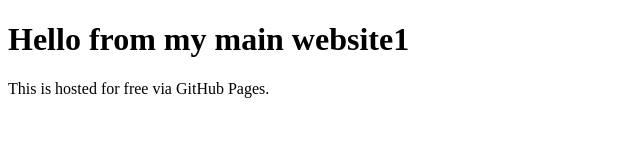
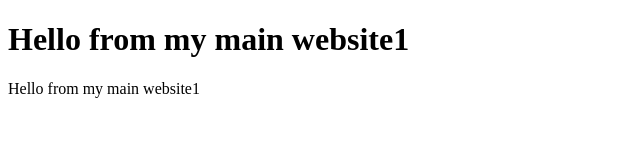
Before and after one commit to abha9377/web1, a plain HTML site: page index.html in a window 1280 px wide. Shown: the whole page, without its empty margins (0-640 px from the left). Drawn offline with Linux system fonts and the light colour scheme.

Commit message:
Update index.html

```diff
--- a/index.html
+++ b/index.html
@@ -5,6 +5,6 @@
 </head>
 <body>
   <h1>Hello from my main website1</h1>
-  <p>This is hosted for free via GitHub Pages.</p>
+  <p>Hello from my main website1</p>
 </body>
 </html>
```
